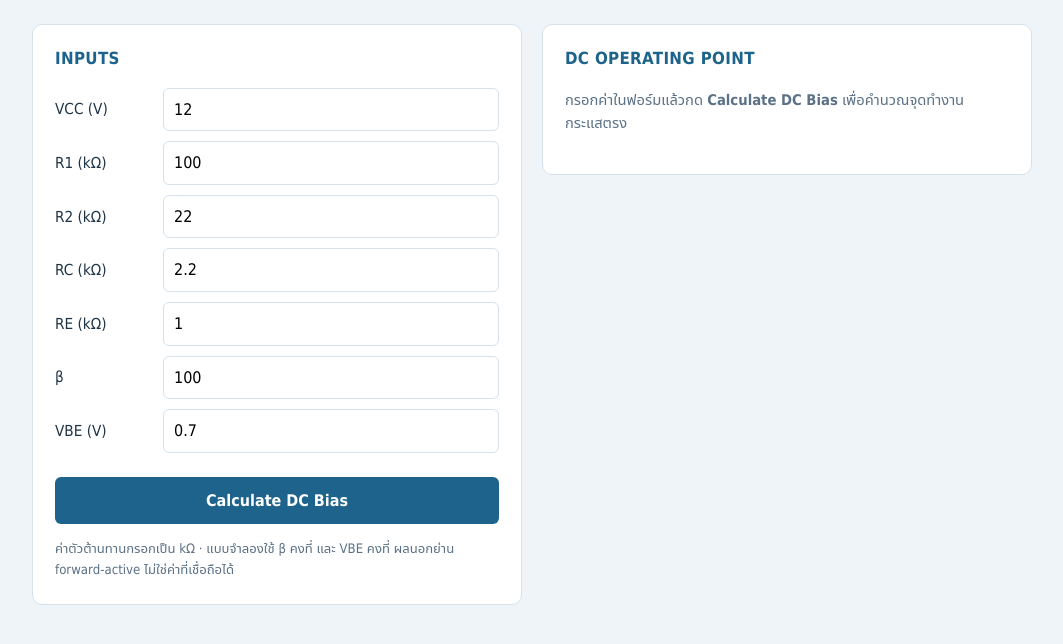
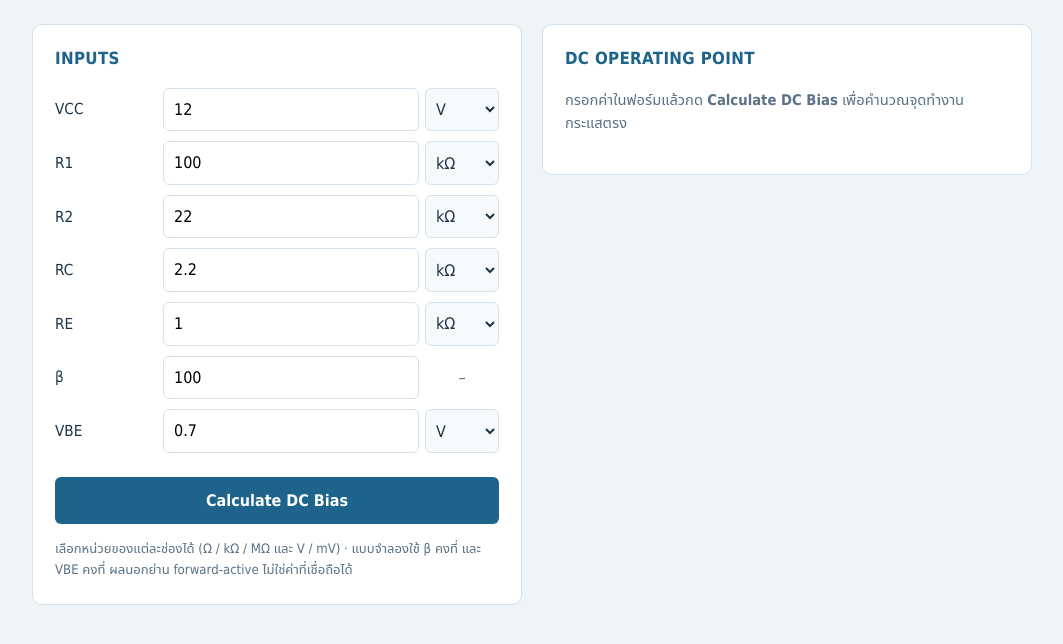
Before and after one commit to Yairam-78/BJT-DC-Bias-Web-App, a Flask app: page / in a window 1280 px wide. Shown: the part 106-750 px from the top of the page, without its empty margins (108-1171 px from the left). Run offline with Flask 3, Linux system fonts and the light colour scheme.

Commit message:
feat: add per-field unit selectors (ohm/kohm/mohm, V/mV)

```diff
--- a/app.py
+++ b/app.py
@@ -1,7 +1,7 @@
 """Flask front end for the BJT DC bias calculator.
 
-The HTTP layer only parses the form, converts kilo-ohms to ohms and renders
-the template. All engineering lives in :mod:`dc_bias`.
+The HTTP layer only parses the form, converts the chosen units to SI and
+renders the template. All engineering lives in :mod:`dc_bias`.
 """
 
 from flask import Flask, render_template, request
@@ -33,27 +33,61 @@ FIELD_LABELS = {
 }
 
 RESISTOR_FIELDS = ("r1", "r2", "rc", "re")
+VOLTAGE_FIELDS = ("vcc", "vbe")
+
+RESISTOR_UNITS = {"ohm": 1.0, "kohm": 1e3, "mohm": 1e6}
+VOLTAGE_UNITS = {"v": 1.0, "mv": 1e-3}
+
+DEFAULT_UNITS = {
+    "vcc": "v",
+    "r1": "kohm",
+    "r2": "kohm",
+    "rc": "kohm",
+    "re": "kohm",
+    "beta": "",
+    "vbe": "v",
+}
 
 
-def _read_form(form_data) -> tuple[dict, dict, dict]:
-    """Return (raw text per field, values in SI units, errors per field)."""
+def _allowed_units(name: str):
+    if name in RESISTOR_FIELDS:
+        return RESISTOR_UNITS
+    if name in VOLTAGE_FIELDS:
+        return VOLTAGE_UNITS
+    return None
+
+
+def _read_form(form_data) -> tuple[dict, dict, dict, dict]:
+    """Return (raw values, chosen units, SI values, errors) per field."""
     raw = {name: (form_data.get(name) or "").strip() for name in FIELD_NAMES}
+    units = {
+        name: (form_data.get(f"{name}_unit") or DEFAULT_UNITS[name])
+        for name in FIELD_NAMES
+    }
     values = {}
     errors = {}
 
     for name, text in raw.items():
         label = FIELD_LABELS[name]
+        allowed = _allowed_units(name)
+
+        if allowed is not None and units[name] not in allowed:
+            errors[name] = f"{label} หน่วยไม่ถูกต้อง"
+            continue
+
         if text == "":
             errors[name] = f"{label} ต้องกรอก"
             continue
+
         try:
             number = float(text)
         except ValueError:
             errors[name] = f"{label} ต้องเป็นตัวเลข"
             continue
-        values[name] = number * 1000.0 if name in RESISTOR_FIELDS else number
 
-    return raw, values, errors
+        values[name] = number * (allowed[units[name]] if allowed else 1.0)
+
+    return raw, units, values, errors
 
 
 @app.get("/")
@@ -61,6 +95,7 @@ def index():
     return render_template(
         "index.html",
         form=dict(DEFAULT_FORM),
+        units=dict(DEFAULT_UNITS),
         result=None,
         errors={},
         status=None,
@@ -69,7 +104,7 @@ def index():
 
 @app.post("/calculate")
 def calculate():
-    raw, values, errors = _read_form(request.form)
+    raw, units, values, errors = _read_form(request.form)
     result = None
     status = None
 
@@ -84,6 +119,7 @@ def calculate():
     return render_template(
         "index.html",
         form=raw,
+        units=units,
         result=result,
         errors=errors,
         status=status,
--- a/static/style.css
+++ b/static/style.css
@@ -73,6 +73,13 @@ body {
   font-size: 0.95rem;
 }
 
+.field__input {
+  flex: 1 1 auto;
+  display: flex;
+  gap: 6px;
+  min-width: 0;
+}
+
 .field input {
   flex: 1 1 auto;
   min-width: 0;
@@ -83,7 +90,27 @@ body {
   font-variant-numeric: tabular-nums;
 }
 
-.field input:focus {
+.field select {
+  flex: 0 0 74px;
+  padding: 8px 6px;
+  border: 1px solid var(--line);
+  border-radius: 6px;
+  background: #f7fafc;
+  color: var(--ink);
+  font: inherit;
+  cursor: pointer;
+}
+
+.field__no-unit {
+  flex: 0 0 74px;
+  display: flex;
+  align-items: center;
+  justify-content: center;
+  color: var(--muted);
+}
+
+.field input:focus,
+.field select:focus {
   outline: 2px solid #9cc4e0;
   outline-offset: 1px;
   border-color: var(--blue);
--- a/templates/index.html
+++ b/templates/index.html
@@ -30,21 +30,35 @@
       {% endif %}
 
       <form method="post" action="/calculate">
+        {% set resistor_units = [('ohm', 'Ω'), ('kohm', 'kΩ'), ('mohm', 'MΩ')] %}
+        {% set voltage_units = [('v', 'V'), ('mv', 'mV')] %}
         {% set fields = [
-          ('vcc', 'VCC (V)'),
-          ('r1', 'R1 (kΩ)'),
-          ('r2', 'R2 (kΩ)'),
-          ('rc', 'RC (kΩ)'),
-          ('re', 'RE (kΩ)'),
-          ('beta', 'β'),
-          ('vbe', 'VBE (V)')
+          ('vcc', 'VCC', voltage_units),
+          ('r1', 'R1', resistor_units),
+          ('r2', 'R2', resistor_units),
+          ('rc', 'RC', resistor_units),
+          ('re', 'RE', resistor_units),
+          ('beta', 'β', []),
+          ('vbe', 'VBE', voltage_units)
         ] %}
-        {% for name, label in fields %}
+        {% for name, label, unit_options in fields %}
           <div class="field">
             <label for="{{ name }}">{{ label }}</label>
-            <input id="{{ name }}" name="{{ name }}" type="number" step="any"
-                   value="{{ form[name] }}"
-                   {% if errors.get(name) %}aria-invalid="true"{% endif %}>
+            <span class="field__input">
+              <input id="{{ name }}" name="{{ name }}" type="number" step="any"
+                     value="{{ form[name] }}"
+                     {% if errors.get(name) %}aria-invalid="true"{% endif %}>
+              {% if unit_options %}
+                <select id="{{ name }}_unit" name="{{ name }}_unit"
+                        aria-label="หน่วยของ {{ label }}">
+                  {% for unit_value, unit_text in unit_options %}
+                    <option value="{{ unit_value }}"{% if units.get(name) == unit_value %} selected{% endif %}>{{ unit_text }}</option>
+                  {% endfor %}
+                </select>
+              {% else %}
+                <span class="field__no-unit" aria-hidden="true">–</span>
+              {% endif %}
+            </span>
           </div>
           {% if errors.get(name) %}
             <p class="field-error">{{ errors[name] }}</p>
@@ -55,7 +69,8 @@
       </form>
 
       <p class="hint">
-        ค่าตัวต้านทานกรอกเป็น kΩ · แบบจำลองใช้ β คงที่ และ VBE คงที่
+        เลือกหน่วยของแต่ละช่องได้ (Ω / kΩ / MΩ และ V / mV) ·
+        แบบจำลองใช้ β คงที่ และ VBE คงที่
         ผลนอกย่าน forward-active ไม่ใช่ค่าที่เชื่อถือได้
       </p>
     </section>
```
Also changed, not shown: AGENTS.md (+1 -1 lines), docs/validation.md (+4 -1 lines), tests/test_web.py (+69 -0 lines), README.md.
